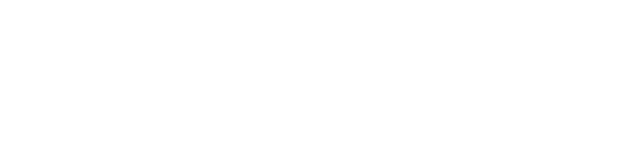
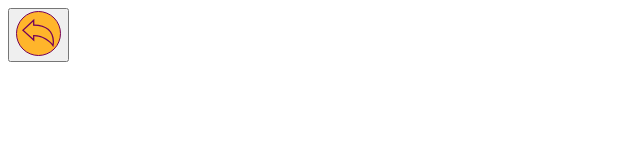
Before and after one commit to Deiximar/carnival-dom, a plain HTML site: page configuracion.html in a window 1280 px wide. Shown: the whole page, without its empty margins (0-640 px from the left). Drawn offline with Linux system fonts and the light colour scheme.

Commit message:
crear html de configuración

```diff
--- a/configuracion.html
+++ b/configuracion.html
@@ -6,6 +6,9 @@
     <title>Configuración</title>
 </head>
 <body>
+    <button id="return">
+        <img src="./imagen/return.svg" alt="return button">
+    </button>
 
 </body>
 </html>
```
